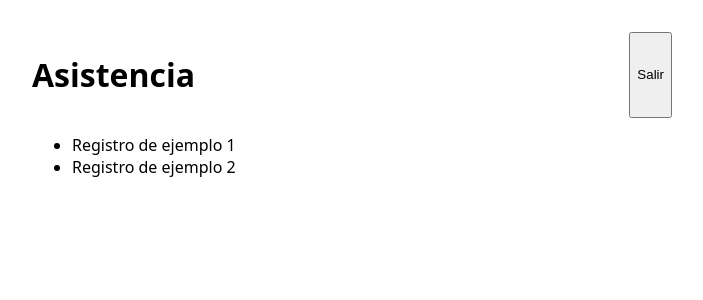
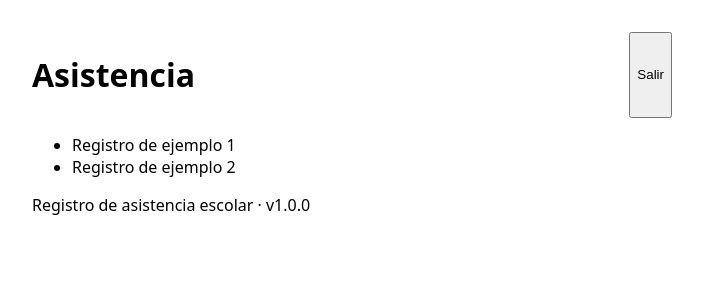
Before and after one commit to yadilen212-tech/load-asistencia-escolar-frontend-c40-g2, a React (Vite) app: page / in a window 1280 px wide. Both pictures are taken after typing "name@example.com", "Sample123" into the empty fields and a click on the button "Ingresar". Shown: the top 300 px of the page, without its empty margins (288-991 px from the left). Built offline with nearby package versions, Linux system fonts and the light colour scheme.

Commit message:
feat: show app version in footer
Adds a getAppVersionLabel helper and renders it in a footer at the
bottom of ListPage so the app version is visible to users.

```diff
--- /dev/null
+++ b/src/lib/version.ts
@@ -0,0 +1,3 @@
+export function getAppVersionLabel(version = "1.0.0"): string {
+  return `Registro de asistencia escolar · v${version}`;
+}
--- a/src/pages/ListPage.tsx
+++ b/src/pages/ListPage.tsx
@@ -1,3 +1,4 @@
+import { getAppVersionLabel } from "@/lib/version";
 import { useEffect, useState } from "react";
 
 interface Item {
@@ -35,6 +36,7 @@ export function ListPage({ onLogout }: { onLogout: () => void }) {
           <li key={it.id}>{it.label}</li>
         ))}
       </ul>
+      <footer>{getAppVersionLabel()}</footer>
     </main>
   );
 }
```
Also changed, not shown: 1 other file (tests, documents, lock files or other folders).
